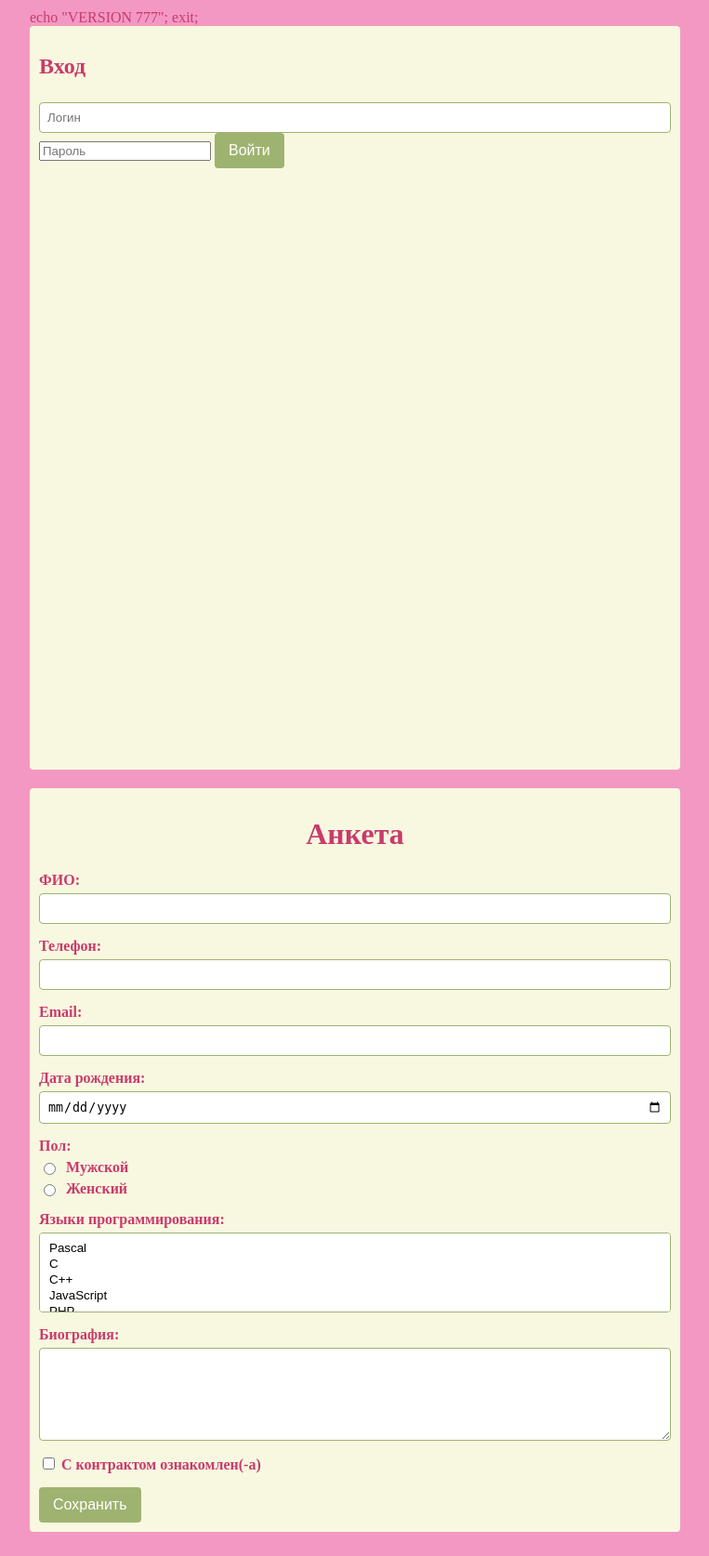
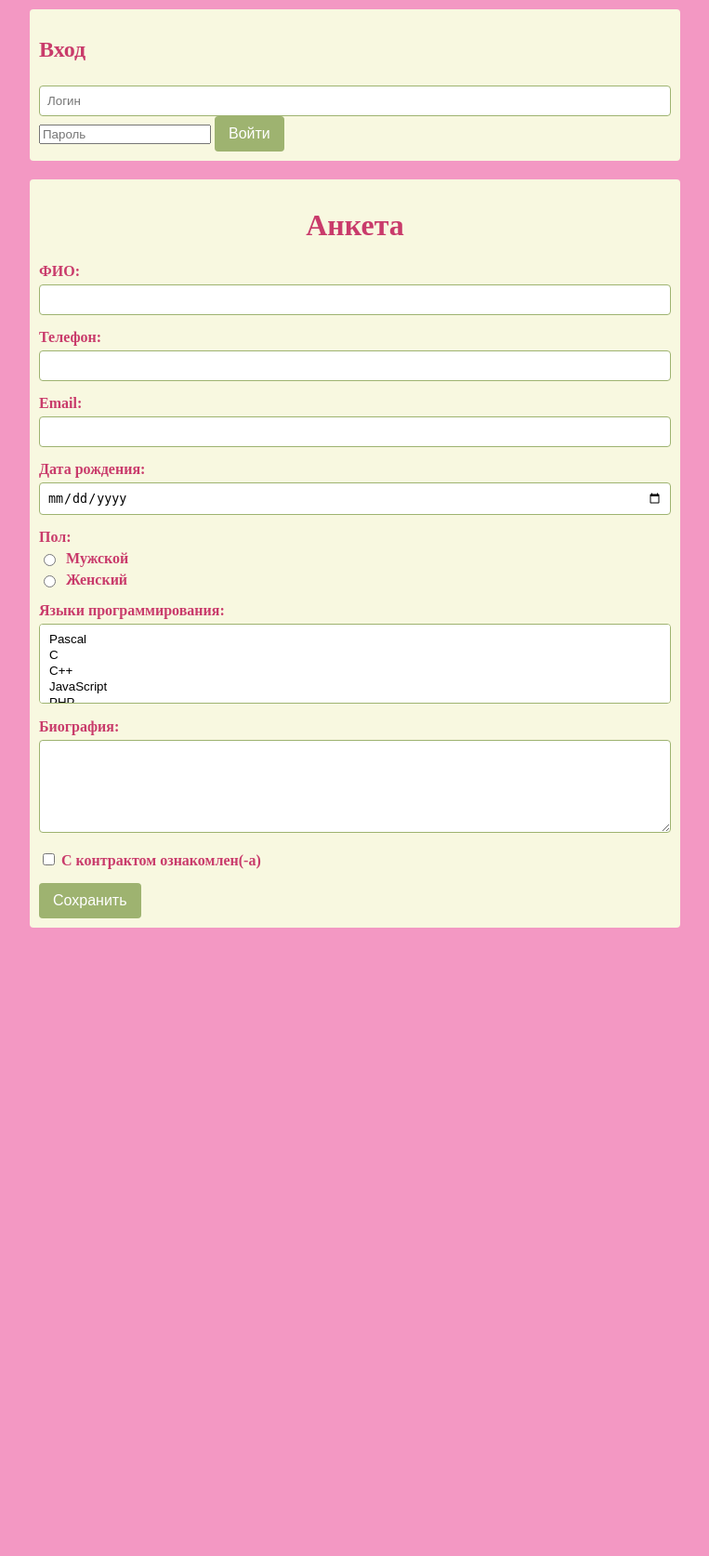
Before and after one commit to jvrnsk/webkubsu, a PHP site: page /l5/index.php in a window 1280 px wide. Shown: the whole page at 93% size, without its empty margins (258-1021 px from the left). After the commit the page ends 998 px from the top, so only its background shows below. Run offline with PHP 8.4, Linux system fonts and the light colour scheme.

Commit message:
Update index.php

```diff
--- a/l5/index.php
+++ b/l5/index.php
@@ -1,5 +1,3 @@
-echo "VERSION 777";
-exit;
 <?php
 header('Content-Type: text/html; charset=UTF-8');
 //начало сессии
```
